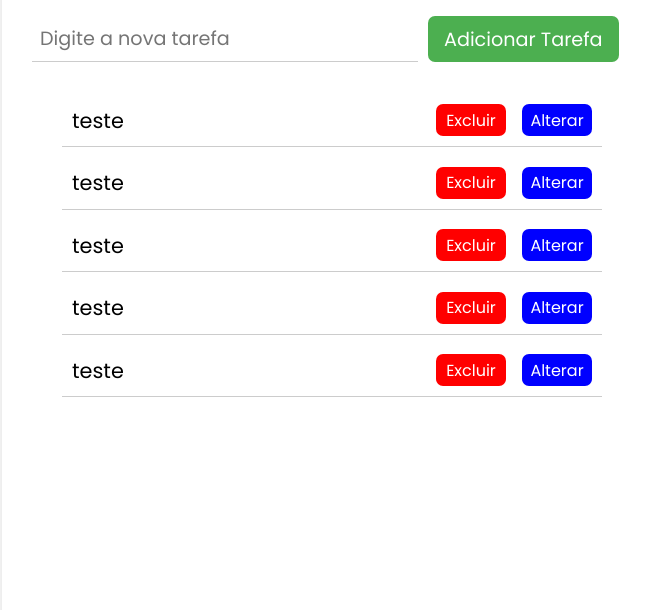
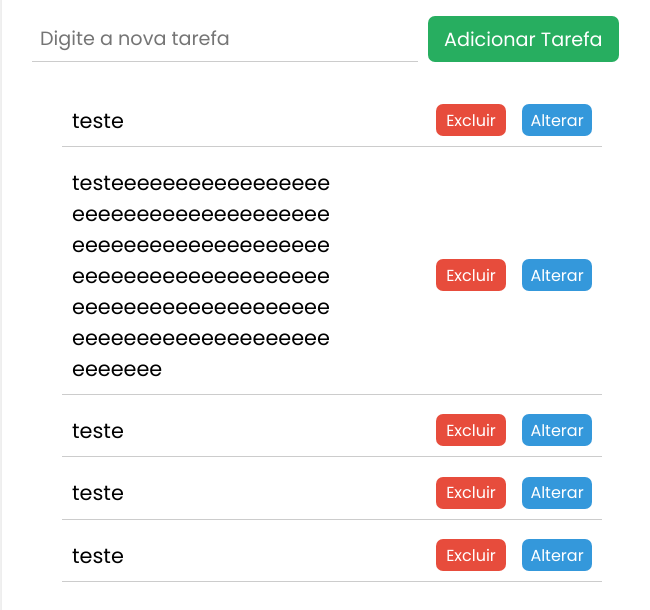
Before and after one commit to gtretow/legendary-broccoli, a plain HTML site: page front-end/pages/todoApp.html in a window 1280 px wide. Shown: the part 128-738 px from the top of the page, without its empty margins (308-958 px from the left). Drawn offline with Linux system fonts and the light colour scheme.

Commit message:
css changes

```diff
--- a/front-end/pages/todoApp.html
+++ b/front-end/pages/todoApp.html
@@ -47,7 +47,9 @@
           </div>
         </div>
         <div class="todo-app__list--taskContainer">
-          <li>teste</li>
+          <li>
+            testeeeeeeeeeeeeeeeeeeeeeeeeeeeeeeeeeeeeeeeeeeeeeeeeeeeeeeeeeeeeeeeeeeeeeeeeeeeeeeeeeeeeeeeeeeeeeeeeeeeeeeeeeeeeeeeeeeeeeeeeeeee
+          </li>
           <div class="todo-app__list--buttonContainer">
             <button class="btn todo-app__list--deleteButton">Excluir</button>
             <button class="btn todo-app__list--updateButton">Alterar</button>
--- a/front-end/src/css/todoApp.css
+++ b/front-end/src/css/todoApp.css
@@ -13,11 +13,16 @@
   font-size: 1.2rem;
   margin-top: 1rem;
   padding: 0.5rem 1rem;
-  background-color: #4caf50;
+  background-color: #27ae60;
+  transition: opacity 0.3s ease-in-out, transform 0.3s ease-in-out;
   color: white;
   border: none;
   cursor: pointer;
   border-radius: 7px;
+}
+
+.todo-app__button:hover {
+  opacity: 0.8;
 }
 
 .todo-app__input {
@@ -37,6 +42,13 @@
 
 .todo-app__list li {
   font-size: 1.3rem;
+  transition: transform 0.3s ease-in-out;
+  word-wrap: break-word;
+  max-width: 50%;
+}
+
+.todo-app__list li:hover {
+  transform: scale(1.05);
 }
 
 .todo-app__list--taskContainer {
@@ -45,7 +57,7 @@
   align-items: center;
   padding: 10px;
   border-bottom: 1px solid #ccc;
-  margin-bottom: .6rem;
+  margin-bottom: 0.6rem;
 }
 
 .todo-app__list--buttonContainer {
@@ -58,18 +70,25 @@
 .btn {
   font-size: 1rem;
   height: 2rem;
-  width: 5rem;
+  width: 100%;
   border-radius: 7px;
   color: #fff;
   border: none;
   cursor: pointer;
   outline: none;
+  opacity: 1;
+  transition: opacity 0.3s ease-in-out, transform 0.3s ease-in-out;
+}
+
+.btn:hover {
+  opacity: 0.7;
+  transform: scale(1.1);
 }
 
 .todo-app__list--deleteButton {
-  background-color: red;
+  background-color: #e74c3c;
 }
 
 .todo-app__list--updateButton {
-  background-color: blue;
+  background-color: #3498db;
 }
```
